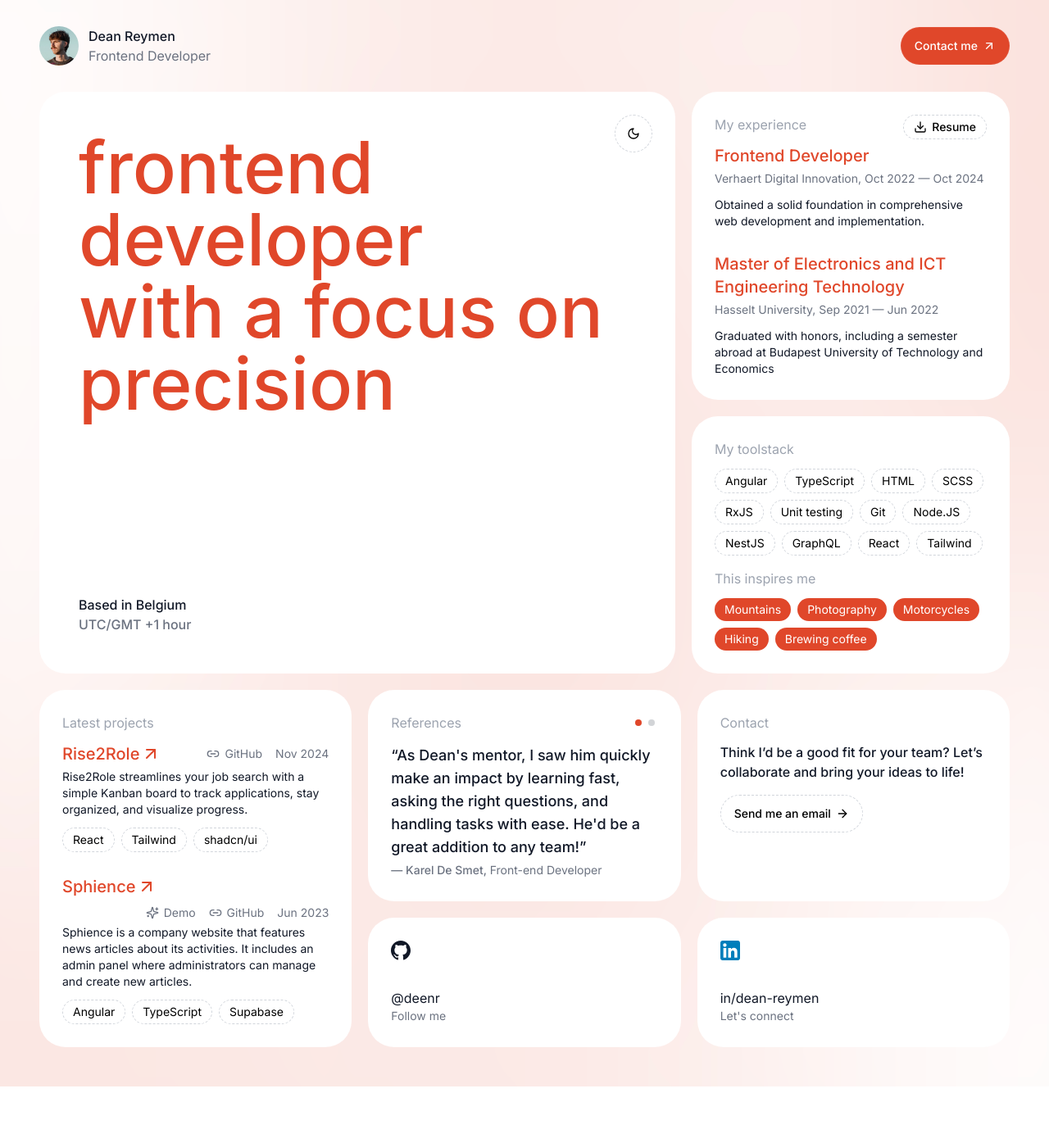
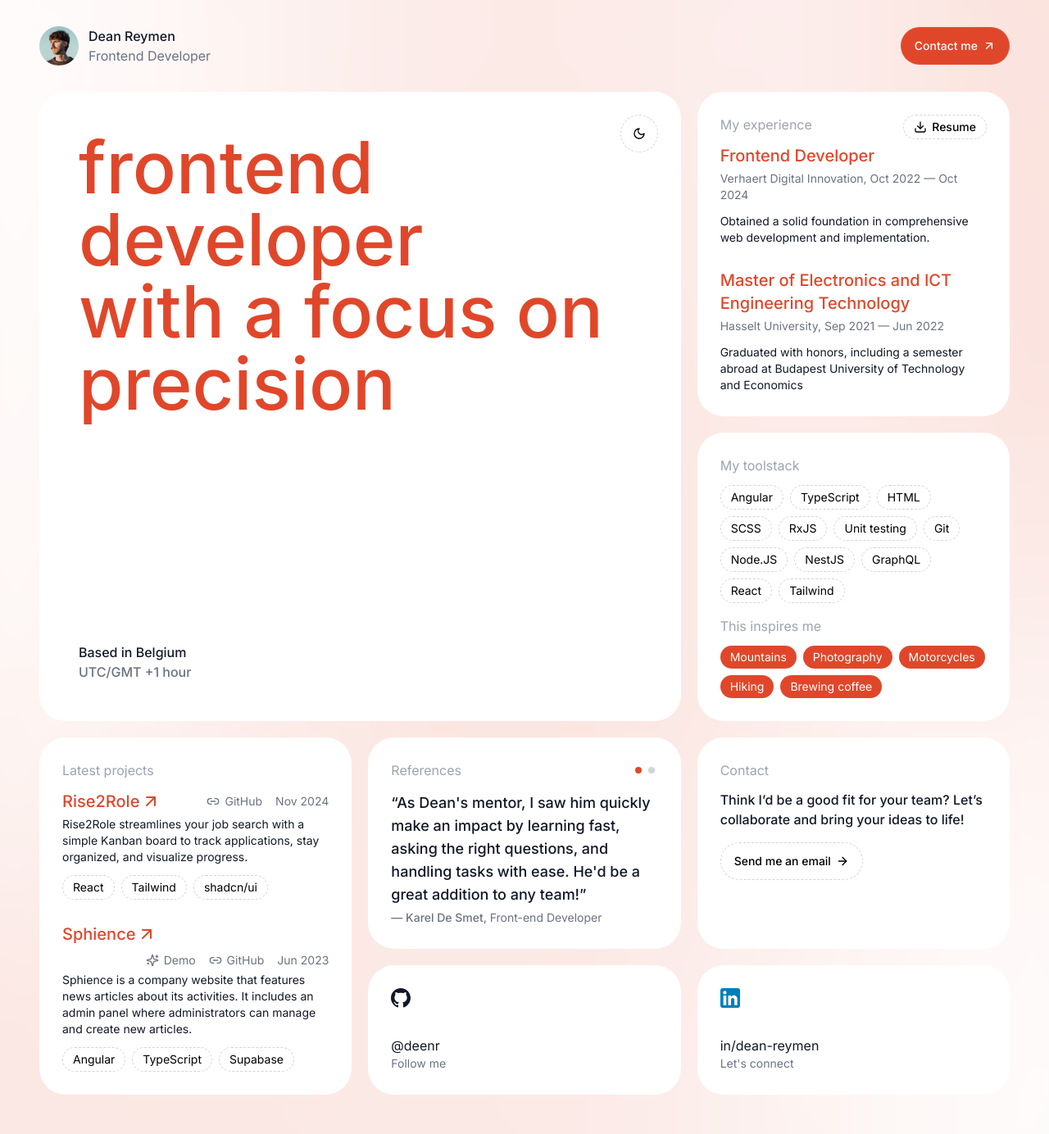
Before and after one commit to deenr/portfolio, a React (Vite) app: page / in a window 1280 px wide. Shown: the whole page at 82% size. Before the commit the page ends 1326 px from the top, so only its background shows below. Built offline with nearby package versions, Linux system fonts and the light colour scheme.

Commit message:
chore: alignment fix

```diff
--- a/src/App.tsx
+++ b/src/App.tsx
@@ -15,11 +15,11 @@ function App() {
     <ThemeProvider>
       <div className="relative min-h-screen flex flex-col gap-8 pt-8 pb-12 px-4 md:px-6 lg:px-12">
         <Header />
-        <main className="flex flex-col md:grid gap-4 lg:gap-5 grid-cols-[1fr,1fr] xl:grid-cols-[2fr,1fr]">
-          <Main className="col-start-1 col-span-2 xl:col-span-1 row-start-1 xl:row-span-2" />
-          <ExperienceAndEducation className="col-start-1 xl:col-start-2 col-span-1 row-start-2 xl:row-start-1 row-span-1" />
-          <ToolstackAndInspiration className="col-start-2 col-span-1 row-start-2 row-span-1" />
-          <div className="col-start-1 col-span-2 row-start-3 grid gap-4 lg:gap-5 grid-cols-2 md:grid-cols-7 xl:grid-cols-3 grid-rows-[auto,auto,auto] xl:grid-rows-[auto,1fr]">
+        <main className="flex flex-col md:grid gap-4 lg:gap-5 grid-cols-[1fr,1fr] xl:grid-cols-[1fr,1fr,1fr]">
+          <Main className="col-start-1 col-span-2 row-start-1 xl:row-span-2" />
+          <ExperienceAndEducation className="col-start-1 xl:col-start-3 col-span-1 row-start-2 xl:row-start-1 row-span-1" />
+          <ToolstackAndInspiration className="col-start-2 xl:col-start-3 col-span-1 row-start-2 row-span-1" />
+          <div className="col-start-1 col-span-2 xl:col-span-3 row-start-3 grid gap-4 lg:gap-5 grid-cols-2 md:grid-cols-7 xl:grid-cols-3 grid-rows-[auto,auto,auto] xl:grid-rows-[auto,1fr]">
             <ProjectList className="col-start-1 col-span-2 md:col-span-5 xl:col-span-1 row-start-1 row-span-1 md:row-span-2" />
             <References className="col-start-1 xl:col-start-2 col-span-2 md:col-span-4 xl:col-span-1 row-start-2 md:row-start-3 xl:row-start-1 row-span-1" />
             <Contact className="col-start-1 md:col-start-5 xl:col-start-3 col-span-2 md:col-span-3 xl:col-span-1 row-start-4 md:row-start-3 xl:row-start-1 row-span-1" />
```
